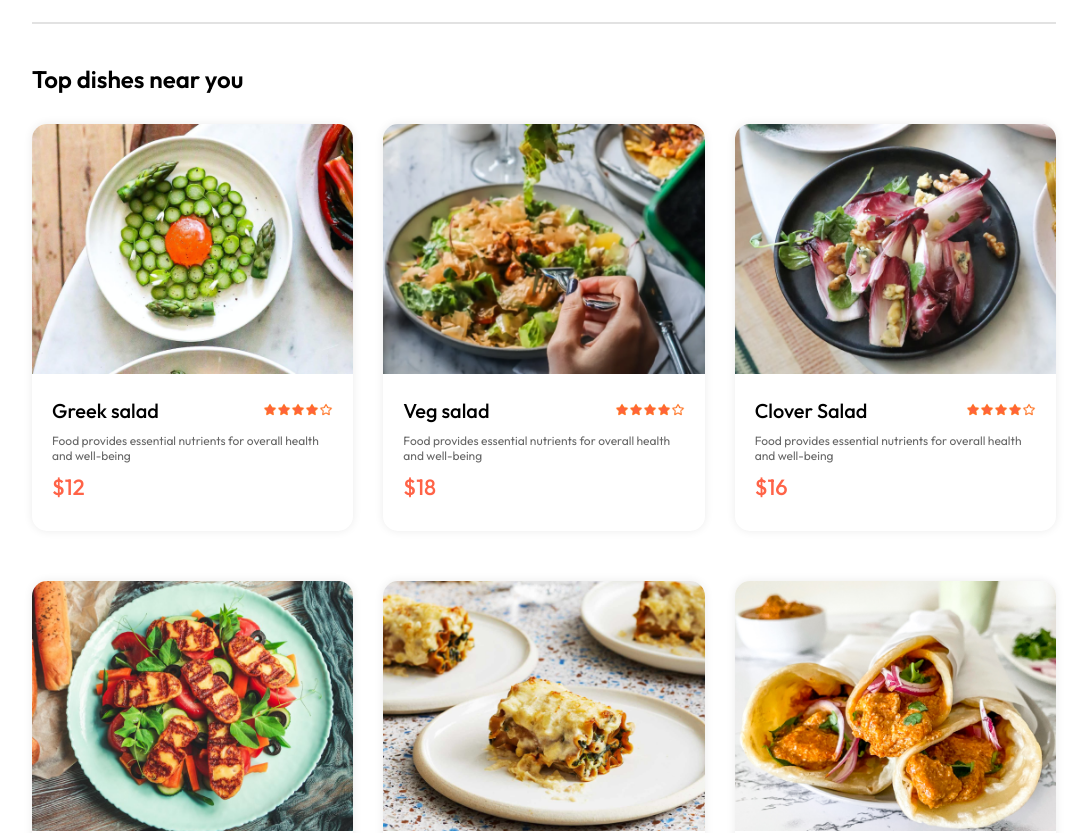
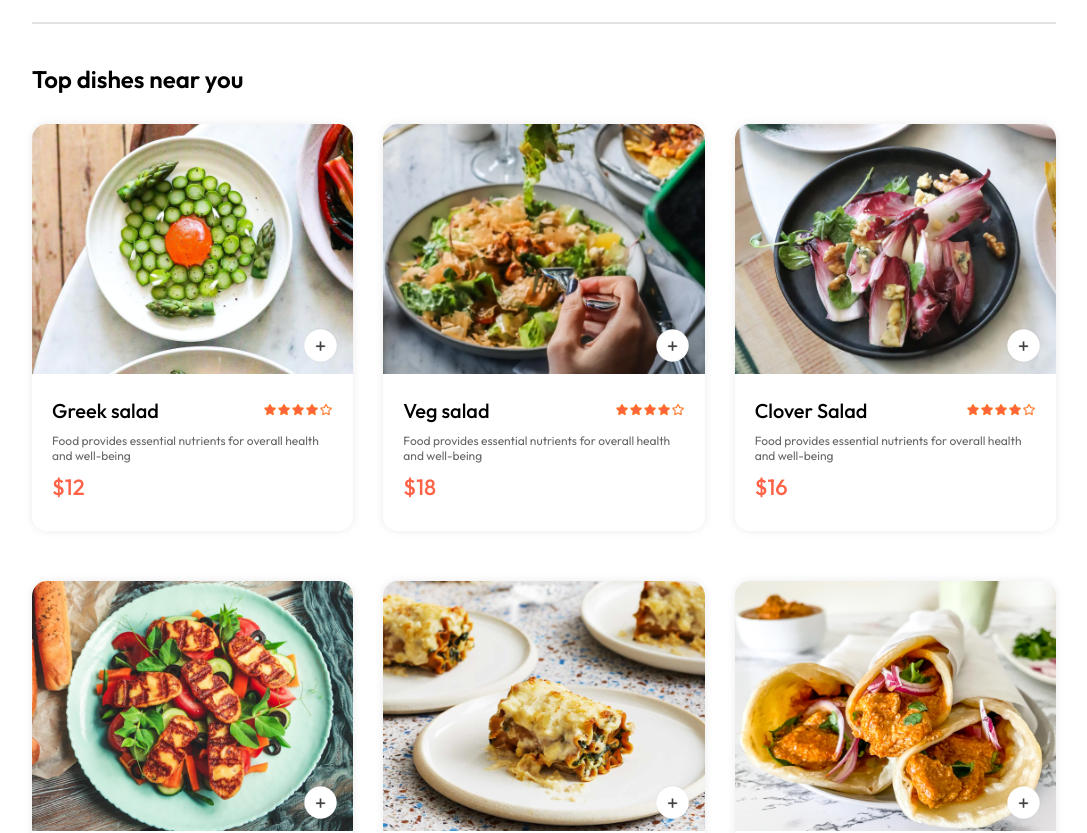
Before and after one commit to Chathurdha2024/GUI, a React (Vite) app in the folder frontend/: page / in a window 1280 px wide. Shown: the part 880-1713 px from the top of the page, without its empty margins (96-1183 px from the left). Built offline with nearby package versions, Linux system fonts and the light colour scheme.

Commit message:
Created the add and remove buttons for ordering food items

```diff
--- a/frontend/src/components/FoodItem/FoodItem.css
+++ b/frontend/src/components/FoodItem/FoodItem.css
@@ -43,3 +43,32 @@
     font-weight: 500;
     margin: 10px 0px;
 }
+
+.food-item-image-container{
+    position: relative;
+}
+
+.food-item-image-container .add{
+    width: 35px;
+    position: absolute;
+    bottom: 15px;
+    right: 15px;
+    cursor: pointer;
+    border-radius: 50%;
+}
+
+.food-item-counter{
+    position: absolute;
+    bottom: 15px;
+    right: 15px;
+    display: flex;
+    align-items: center;
+    gap: 10px;
+    padding: 6px;
+    border-radius: 50px;
+    background-color: white;
+}
+
+.food-item-counter img{
+    width: 30px;
+}
--- a/frontend/src/components/FoodItem/FoodItem.jsx
+++ b/frontend/src/components/FoodItem/FoodItem.jsx
@@ -1,13 +1,23 @@
-import React from 'react'
+import React, { useState } from 'react'
 import './FoodItem.css'
 import { assets } from '../../assets/assets'
 
 const FoodItem = ({id,name,price,description,image}) => {
 
+     const [itemCount,setItemCount] = useState(0)/*The product cart is intialized with zero*/
+
   return (
     <div className='food-item'>
       <div className="food-item-image-container">
         <img className='food-item-image' src={image} alt="" />
+        {!itemCount
+            ?<img className='add' onClick={()=>setItemCount(prev=>prev+1)} src={assets.add_icon_white} alt="" />
+            :<div className='food-item-counter'>{/*when the clicking count is not equal to zero it's going to another dev and the plus mark dissappears*/}
+                  <img onClick={()=>setItemCount(prev=>prev-1)} src={assets.remove_icon_red} alt="" />
+                  <p>{itemCount}</p>
+                  <img onClick={()=>setItemCount(prev=>prev+1)} src={assets.add_icon_green} alt="" />
+            </div>
+        }
       </div>
       <div className="food-item-info">
         <div className="food-item-name-rating">
```
